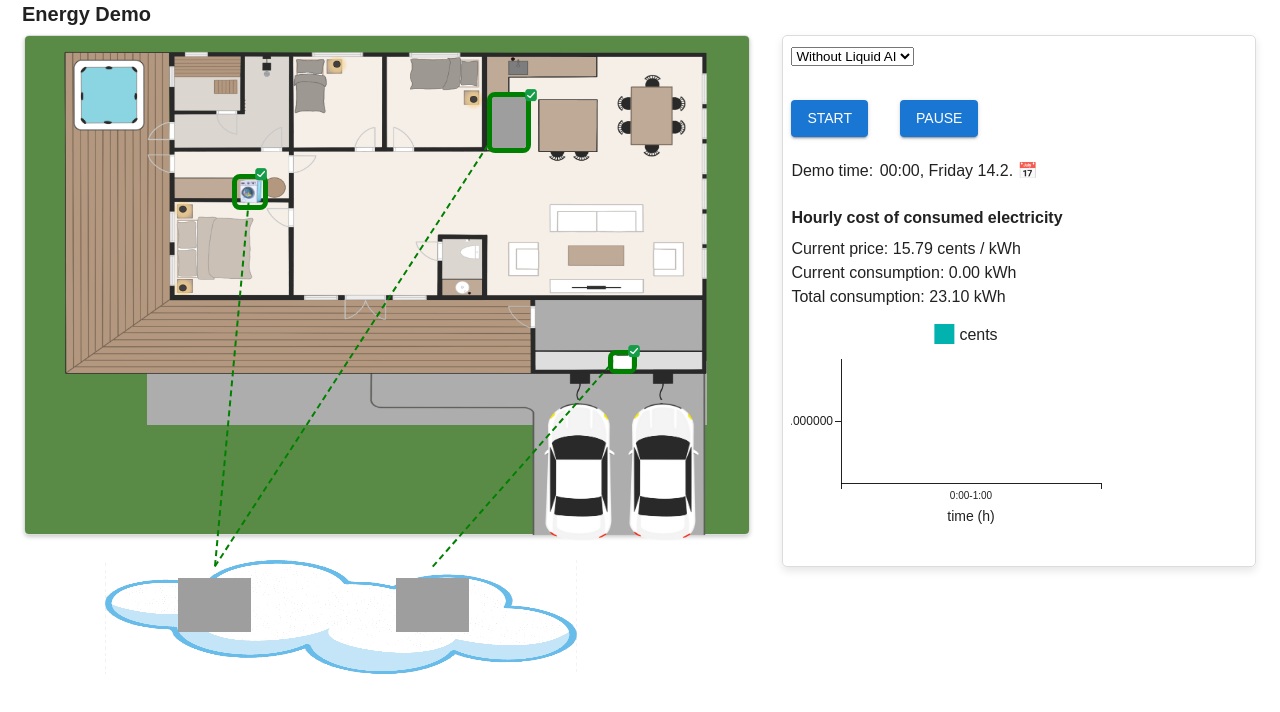
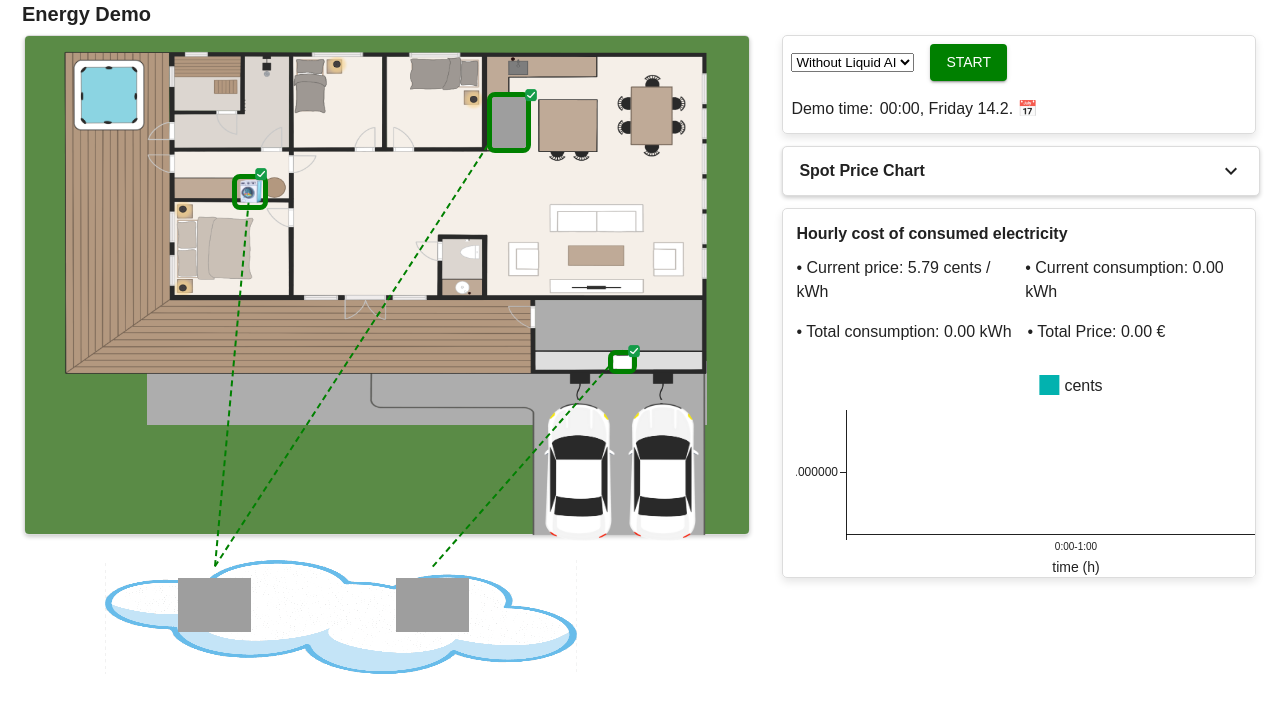
Before and after one commit to LiquidAI-project/energy-demo, a React (Vite) app in the folder run-demo/frontend/: page / in a window 1280 px wide. Shown: the top 712 px of the page. Built offline with nearby package versions, Linux system fonts and the light colour scheme; grey boxes are pictures that could not be loaded.

Commit message:
Add total electricity consumption

```diff
--- a/run-demo/frontend/src/components/Demo.jsx
+++ b/run-demo/frontend/src/components/Demo.jsx
@@ -62,7 +62,9 @@ import { useDemoControlContext } from "../context/demoControlContext/useDemoCont
 import OperatingTimeChart from "./visual_components/OperatingTimeChart";
 import SpotPriceChart from "./visual_components/SpotPriceChart";
 import ElectricityPrice from "./visual_components/ElectricityPrice";
-import { cloudBasedPlan } from "../assets/mockData/dailyPlan"
+import { cloudBasedPlan, liquidBasedPlanFinal } from "../assets/mockData/dailyPlan"
+import { List, ListItemButton, ListItemText, Collapse } from "@mui/material";
+import { ExpandLess, ExpandMore } from "@mui/icons-material";
 
 // eslint-disable-next-line no-undef
 const ANIMATION_MOVING_TIME = process.env.ANIMATION_MOVING_TIME;
@@ -90,27 +92,46 @@ const Demo = () => {
 
   const [activeDeployments, setActiveDeployments] = useState([]);
   const [warningBorderVisible, setWarningBorderVisible] = useState(false);
+  const [open, setOpen] = useState(false);
   const [shouldBlink, setShouldBlink] = useState(false);
   const { hackerVisibility, movingDeployments, setMovingDeployments } = useDemoVisualizationContext();
   const { demoRunMethod, demoTime } = useDemoControlContext();
 
-  let totalConsumption = [];
+  let totalConsumptionCloudBased = [];
+  let totalConsumptionLiquidBased = [];
 
   for (let i = 0; i <= 23; i++) {
-    totalConsumption.push({ hour: i, value: 0 });
+    totalConsumptionCloudBased.push({ hour: i, value: 0 });
+    totalConsumptionLiquidBased.push({ hour: i, value: 0 });
   }
 
   cloudBasedPlan.forEach((c) => {
     const data = c.slots;
     data.forEach((d) => {
       for (let hour = d.start; hour < d.end; hour++) {
-        const consumptionHour = totalConsumption.find((obj) => obj.hour === hour);
+        const consumptionHour = totalConsumptionCloudBased.find((obj) => obj.hour === hour);
         if (consumptionHour) {
           consumptionHour.value += d.value;
         }
       }
     });
   });
+
+  liquidBasedPlanFinal.forEach((c) => {
+    const data = c.slots;
+    data.forEach((d) => {
+      for (let hour = d.start; hour < d.end; hour++) {
+        const consumptionHour = totalConsumptionLiquidBased.find((obj) => obj.hour === hour);
+        if (consumptionHour) {
+          consumptionHour.value += d.value;
+        }
+      }
+    });
+  });
+
+  const handleClick = () => {
+    setOpen(!open);
+  };
 
   // This function will make the house border blink in order to indicate the warning state when data is going outside
   const startBlinking = () => {
@@ -902,7 +923,7 @@ const Demo = () => {
                   height="auto"
                   overflow="hidden"
                 >
-                  <div style={{ marginBottom: "5%" }}>
+                  <div style={{ marginBottom: "1%" }}>
                     <DemoControlls
                       continousAnimationRun={continousAnimationRun}
                       runMoveCodeAnimation={(from, to, icon) =>
@@ -910,17 +931,84 @@ const Demo = () => {
                       }
                     />
                   </div>
-                  {demoRunMethod === WITH_LIQUID_AI && <OperatingTimeChart />}
-                  {demoRunMethod === WITH_LIQUID_AI && <SpotPriceChart />}
+                </Box>
+              </Grid>
+              <Grid item xs={1} paddingBottom="50px">
+                <Box>
+                  <List
+                    sx={{ width: "94.5%", bgcolor: "background.paper" }}
+                    style={{
+                      position: "absolute",
+                      zIndex: 1000,
+                      border: "1px solid #DCDCDC",
+                      borderRadius: "5px",
+                      boxShadow: "0px 2px 4px rgba(0, 0, 0, 0.2)",
+                      paddingBottom: "0px",
+                      paddingTop: "0px",
+                    }}
+                  >
+                    <ListItemButton
+                      onClick={handleClick}
+                      sx={{ width: "100%" }}
+                    >
+                      <ListItemText
+                        primary={
+                          <Typography style={{ fontWeight: "bolder" }}>
+                            Spot Price Chart
+                          </Typography>
+                        }
+                      />
+                      {open ? <ExpandLess /> : <ExpandMore />}
+                    </ListItemButton>
+                    <Collapse in={open} timeout="auto" unmountOnExit>
+                      <SpotPriceChart />
+                    </Collapse>
+                  </List>
+                </Box>
+              </Grid>
+              <Grid item xs={1} paddingBottom="5px">
+                <Box
+                  style={{
+                    padding: "1vh",
+                    border: "1px solid #DCDCDC",
+                    borderRadius: "5px",
+                    boxShadow: "0px 4px 8px rgba(0, 0, 0, 0.1)",
+                  }}
+                  height="auto"
+                  overflow="hidden"
+                >
                   {demoRunMethod === WITHOUT_LIQUID_AI && (
                     <ElectricityPrice
                       demoTime={demoTime}
                       demoPassedHrs={parseInt(new Date(demoTime).getHours())}
-                      totalConsumption={totalConsumption}
+                      totalConsumption={totalConsumptionCloudBased}
+                    />
+                  )}
+                  {demoRunMethod === WITH_LIQUID_AI && (
+                    <ElectricityPrice
+                      demoTime={demoTime}
+                      demoPassedHrs={parseInt(new Date(demoTime).getHours())}
+                      totalConsumption={totalConsumptionLiquidBased}
                     />
                   )}
                 </Box>
               </Grid>
+              {demoRunMethod === WITH_LIQUID_AI && (
+                <Grid item xs={1} paddingBottom="5px">
+                  <Box
+                    style={{
+                      padding: "1vh",
+                      border: "1px solid #DCDCDC",
+                      borderRadius: "5px",
+                      boxShadow: "0px 4px 8px rgba(0, 0, 0, 0.1)",
+                    }}
+                    height="auto"
+                    overflow="hidden"
+                  >
+                    <OperatingTimeChart />
+                  </Box>
+                </Grid>
+              )}
             </Grid>
           </Grid>
         </Grid>
--- a/run-demo/frontend/src/components/DemoClock.jsx
+++ b/run-demo/frontend/src/components/DemoClock.jsx
@@ -57,6 +57,10 @@ function DemoClock() {
             }, speed);
         }
 
+        if (demoRunning && new Date(demoTime).getHours() >= 24) {
+            setDemoRunning(false);
+        }
+
         return () => clearInterval(intervalId);
     }, [
         demoRunning,
--- a/run-demo/frontend/src/components/demoControll/DemoControlls.jsx
+++ b/run-demo/frontend/src/components/demoControll/DemoControlls.jsx
@@ -3,8 +3,8 @@
 // This source code is licensed under the MIT license. See LICENSE in the repository root directory.
 // Author(s): Lakshan Rathnayaka <lakshan.rathnayaka@tuni.fi>, Ville Heikkilä <ville.heikkila@tuni.fi>.
 
-import { useEffect } from "react";
-import { Button } from "@mui/material";
+import { useEffect, useState } from "react";
+import { Button, Box } from "@mui/material";
 import { useDemoVisualizationContext } from "../../context/demoVisualizationContext/useDemoVisualizationContext";
 import DemoClock from "../DemoClock";
 import PropTypes from "prop-types";
@@ -47,14 +47,16 @@ const ANIMATION_MOVING_TIME = process.env.ANIMATION_MOVING_TIME;
 const DemoControlls = ({ continousAnimationRun, runMoveCodeAnimation }) => {
   const {
     deviceStatus,
+    movingDeployments,
     changeHackerVisibility,
     setDayPlans,
     setEv1PluggedIn,
     setEv2PluggedIn,
-    setSpotPriceVisibile,
   } = useDemoVisualizationContext();
   const { demoRunMethod, demoRunning, demoTime, setDemoRunning } =
     useDemoControlContext();
+
+  const [buttonStart, setButtonStart] = useState(false);
 
   /**
    * ML model retraining simulation.
@@ -105,7 +107,6 @@ const DemoControlls = ({ continousAnimationRun, runMoveCodeAnimation }) => {
       await new Promise((resolve) =>
         setTimeout(resolve, ANIMATION_MOVING_TIME)
       );
-      setSpotPriceVisibile(true);
       runMoveCodeAnimation(ORCHESTRATOR, INTELLIGENT_CONTROL, WasmWithOnnxIcon);
       await new Promise((resolve) => setTimeout(resolve, ANIMATION_MOVING_TIME));
       runMoveCodeAnimation(INTELLIGENT_CONTROL, ORCHESTRATOR, ScheduleIcon);
@@ -265,31 +266,37 @@ const DemoControlls = ({ continousAnimationRun, runMoveCodeAnimation }) => {
     }
   }, [demoTime]);
 
+  const handleButtonClick = () => {
+    setButtonStart(!buttonStart);
+    if (buttonStart) {
+      setDemoRunning(false);
+    } else {
+      setDemoRunning(true);
+    }
+  }
+
   return (
-    <div>
-      <div>
+    <Box>
+      <Box display="flex" alignItems="center" gap={2} marginBottom={2}>
         <DropdownMenu />
         <Button
           variant="contained"
           color="primary"
-          sx={{ mr: 4, mt: 4 }}
-          onClick={() => setDemoRunning(true)}
+          onClick={() => handleButtonClick()}
+          sx={{
+            backgroundColor: buttonStart ? "red" : "green",
+            color: "white",
+            "&:hover": {
+              backgroundColor: buttonStart ? "darkred" : "darkgreen",
+            },
+          }}
+          disabled={demoRunMethod === WITH_LIQUID_AI && movingDeployments.length > 0}
         >
-          Start
+          {buttonStart ? "Stop" : "Start"}
         </Button>
-        <Button
-          variant="contained"
-          color="primary"
-          sx={{ mr: 4, mt: 4 }}
-          onClick={() => setDemoRunning(false)}
-        >
-          Pause
-        </Button>
-      </div>
-      <div style={{ marginTop: "5%" }}>
-        <DemoClock />
-      </div>
-    </div>
+      </Box>
+      <DemoClock />
+    </Box>
   );
 };
 
--- a/run-demo/frontend/src/components/visual_components/ElectricityPrice.jsx
+++ b/run-demo/frontend/src/components/visual_components/ElectricityPrice.jsx
@@ -6,28 +6,38 @@ import { hourlyEnergyData } from "../../assets/mockData/spotPrice";
 const Price = ({ price }) => {
   if (price !== null && price !== undefined) {
     return (
-      <Typography>Current price: {price.toFixed(2)} cents / kWh</Typography>
+      <Typography>• Current price: {price.toFixed(2)} cents / kWh</Typography>
     );
   } else {
-    return <Typography>Loading current price</Typography>;
+    return <Typography>• Loading current price</Typography>;
   }
 };
 
 const Consumption = ({ consumption }) => {
   if (consumption !== null && consumption !== undefined) {
     return (
-      <Typography>Current consumption: {consumption.toFixed(2)} kWh</Typography>
+      <Typography>
+        • Current consumption: {consumption.toFixed(2)} kWh
+      </Typography>
     );
   } else {
-    return <Typography>Loading current consumption</Typography>;
+    return <Typography>• Loading current consumption</Typography>;
   }
 };
 
 const TotalConsumption = ({ total }) => {
   if (total !== null && total !== undefined) {
-    return <Typography>Total consumption: {total.toFixed(2)} kWh</Typography>;
+    return <Typography>• Total consumption: {total.toFixed(2)} kWh</Typography>;
   } else {
-    return <Typography>Loading total consumption</Typography>;
+    return <Typography>• Loading total consumption</Typography>;
+  }
+};
+
+const TotalPrice = ({ totalPrice }) => {
+  if (totalPrice !== null && totalPrice !== undefined) {
+    return <Typography>• Total Price: {totalPrice.toFixed(2)} €</Typography>;
+  } else {
+    return <Typography>• Loading total price</Typography>;
   }
 };
 
@@ -74,10 +84,11 @@ const Chart = memo(function Chart({ consumptionData }) {
 });
 
 function ElectricityPrice({ demoTime, demoPassedHrs, totalConsumption }) {
-  const [prices, setPrices] = useState([]);
   const [currentPrice, setCurrentPrice] = useState(null);
   const [currentConsumption, setCurrentConsumption] = useState(null);
   const [consumptionData, setConsumptionData] = useState([]);
+  const [total, setTotal] = useState(0);
+  const [totalPrice, setTotalPrice] = useState(0);
 
   useEffect(() => {
     const newPrice = updateCurrentPrice(hourlyEnergyData, demoTime);
@@ -105,7 +116,7 @@ function ElectricityPrice({ demoTime, demoPassedHrs, totalConsumption }) {
         };
 
         if (
-          !prev.some((item) => item.time.getTime() === newItem.time.getTime())
+          !prev.some((item) => item.time.getHours() === newItem.time.getHours())
         ) {
           const newData = [...prev, newItem];
           window.sessionStorage.setItem(
@@ -117,7 +128,18 @@ function ElectricityPrice({ demoTime, demoPassedHrs, totalConsumption }) {
         return prev;
       });
     }
-  }, [demoPassedHrs, demoTime, prices, totalConsumption]);
+
+    const total = totalConsumption
+      .filter((entry) => entry.hour <= new Date(demoTime).getHours())
+      .reduce((sum, entry) => sum + entry.value, 0);
+
+    const totalPrice = consumptionData
+      .filter((entry) => entry.time.getHours() <= new Date(demoTime).getHours())
+      .reduce((sum, entry) => sum + entry.total, 0);
+
+    setTotal(total);
+    setTotalPrice(totalPrice);
+  }, [demoPassedHrs, demoTime, totalConsumption]);
 
   function updateCurrentConsumption(totalConsumption, demoTime) {
     const demoTimeFormatted = new Date(demoTime);
@@ -144,24 +166,28 @@ function ElectricityPrice({ demoTime, demoPassedHrs, totalConsumption }) {
     }
   }
 
-  const total = totalConsumption.reduce((a, b) => a + b.value, 0);
-
   return (
     <Box
       sx={{
         height: "44vh",
+        padding: "5px",
       }}
     >
-      <Typography sx={{ marginBottom: "7px", fontWeight: "bold" }}>
+      <Typography style={{ fontWeight: "bolder", marginBottom: "10px" }}>
         Hourly cost of consumed electricity
       </Typography>
-      <Price price={currentPrice} />
-      <Consumption consumption={currentConsumption} />
-      <TotalConsumption total={total} />
+      <Box display="flex" alignItems="center" gap={2} marginBottom={2}>
+        <Price price={currentPrice} />
+        <Consumption consumption={currentConsumption} />
+      </Box>
+      <Box display="flex" alignItems="center" gap={2} marginBottom={2}>
+        <TotalConsumption total={total} />
+        <TotalPrice totalPrice={totalPrice / 100} />
+      </Box>
       <Box
         sx={{
           background: "white",
-          width: "45vh",
+          width: "70vh",
           height: "28vh",
         }}
       >
--- a/run-demo/frontend/src/context/demoVisualizationContext/DemoVisualizationContext.jsx
+++ b/run-demo/frontend/src/context/demoVisualizationContext/DemoVisualizationContext.jsx
@@ -17,14 +17,12 @@ const DemoVisualizationContext = createContext({
   ev1PluggedIn: true,
   ev2PluggedIn: true,
   deviceStatus: [],
-  spotPriceVisible: false,
   changeHackerVisibility: () => {},
   setMovingDeployments: () => {},
   setDayPlans: () => {},
   setEv1PluggedIn: () => {},
   setEv2PluggedIn: () => {},
   setDeviceStatus: () => {},
-  setSpotPriceVisibile: () => {},
 });
 
 export const DemoVisualizationProvider = ({ children }) => {
@@ -34,7 +32,6 @@ export const DemoVisualizationProvider = ({ children }) => {
   const [dayPlans, setDayPlans] = useState(initialDayPlan);
   const [ev1PluggedIn, setEv1PluggedIn] = useState(true);
   const [ev2PluggedIn, setEv2PluggedIn] = useState(true);
-  const [spotPriceVisible, setSpotPriceVisibile] = useState(false);
   const [deviceStatus, setDeviceStatus] = useState([
     {
       deviceName: EV_CHARGER,
@@ -84,13 +81,11 @@ export const DemoVisualizationProvider = ({ children }) => {
       ev1PluggedIn,
       ev2PluggedIn,
       deviceStatus,
-      spotPriceVisible,
       changeHackerVisibility,
       setMovingDeployments,
       setDayPlans,
       setEv1PluggedIn,
       setEv2PluggedIn,
-      setSpotPriceVisibile,
     }),
     [
       hackerVisibility,
@@ -99,7 +94,6 @@ export const DemoVisualizationProvider = ({ children }) => {
       ev1PluggedIn,
       ev2PluggedIn,
       deviceStatus,
-      spotPriceVisible,
     ]
   );
 
```
Also changed, not shown: run-demo/frontend/src/assets/mockData/dailyPlan.js (+34 -0 lines), run-demo/frontend/src/assets/mockData/spotPrice.js (+24 -24 lines), run-demo/frontend/src/components/visual_components/SpotPriceChart.jsx (+1 -13 lines).
